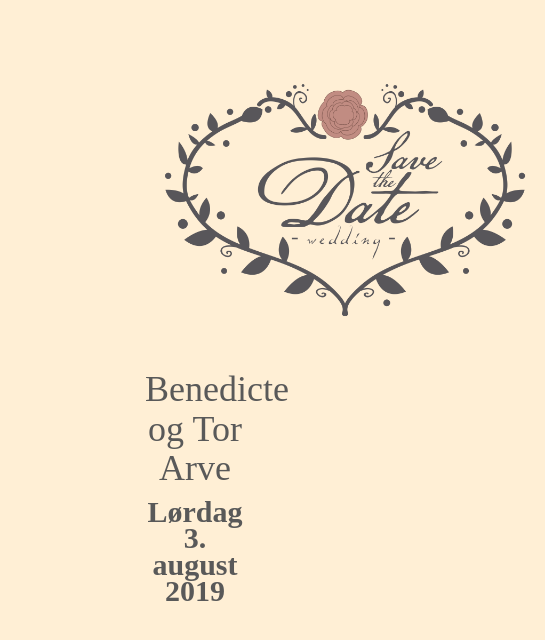
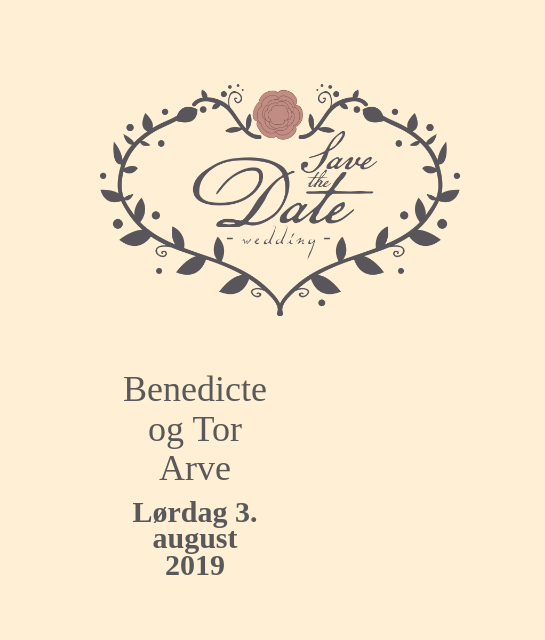
Before and after one commit to torasku/torasku.github.io, a plain HTML site: page index.html in a window 390 px wide. Shown: the whole page, 545 px wide, since content can reach past the window. Drawn offline with nearby package versions, Linux system fonts and the light colour scheme; a web font is replaced by a local one.

Commit message:
changed col sizes

```diff
--- a/index.html
+++ b/index.html
@@ -15,21 +15,21 @@
     <body>
         <div class="container-fluid">
             <div class="row">
-                <div class="col-xs-4"></div>
-                <div class="col-xs-4">
+                <div class="col-xs-2"></div>
+                <div class="col-xs-8">
                     <img src="savedate.png" class="image">
                 </div>
-                <div class="col-xs-4"></div>
+                <div class="col-xs-2"></div>
             </div>
             <div class="row">
-                <div class="col-xs-4"></div>
-                <div class="col-xs-4">
+                <div class="col-xs-3"></div>
+                <div class="col-xs-6">
                     <div class="text">
                         <h1 class="header">Benedicte og Tor Arve</h1>
                         <p class="date">Lørdag 3. august <br> 2019</p>
                     </div>
                 </div>
-                <div class="col-xs-4"></div>
+                <div class="col-xs-3"></div>
             </div>
         </div>
     </body>
```
